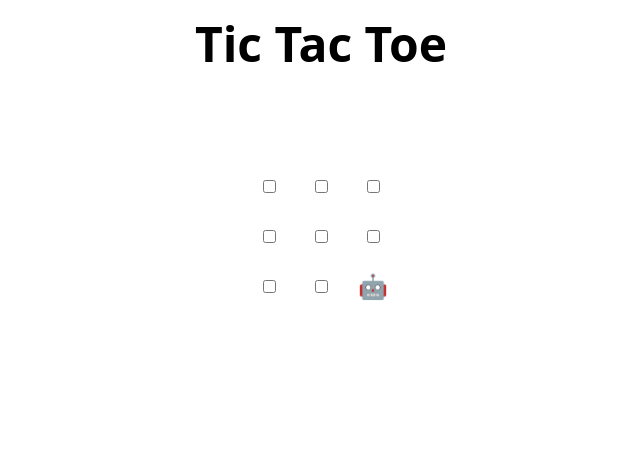
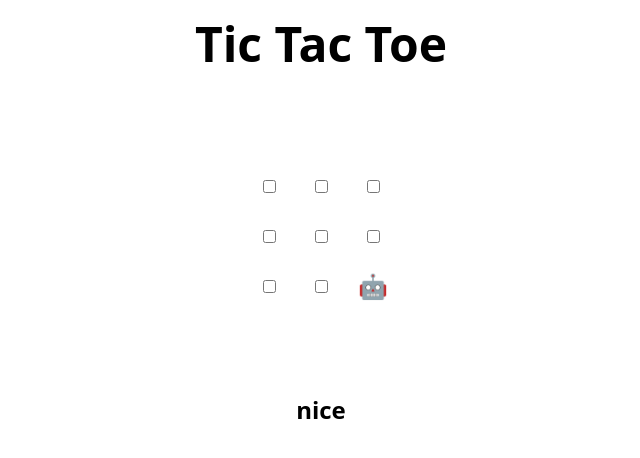
Before and after one commit to shishi2/skills-review-pull-requests, a plain HTML site: page index.html in a window 1280 px wide. Shown: the whole page, without its empty margins (319-959 px from the left). Drawn offline with Linux system fonts and the light colour scheme.

Commit message:
Update index.html
add a new line

```diff
--- a/index.html
+++ b/index.html
@@ -48,6 +48,7 @@
 </table>
 
 <h2 hidden>Game over, refresh to play again 🧑‍💻 🤖!</h2>
+<h4>nice</h4>
 
 <script>
   // Initialization
```
